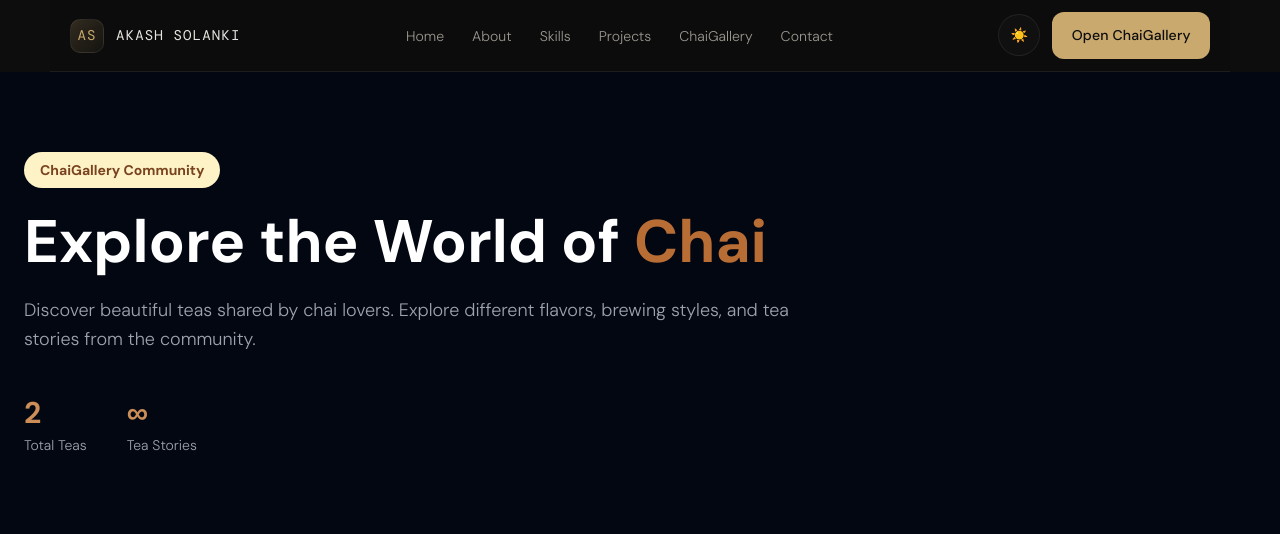
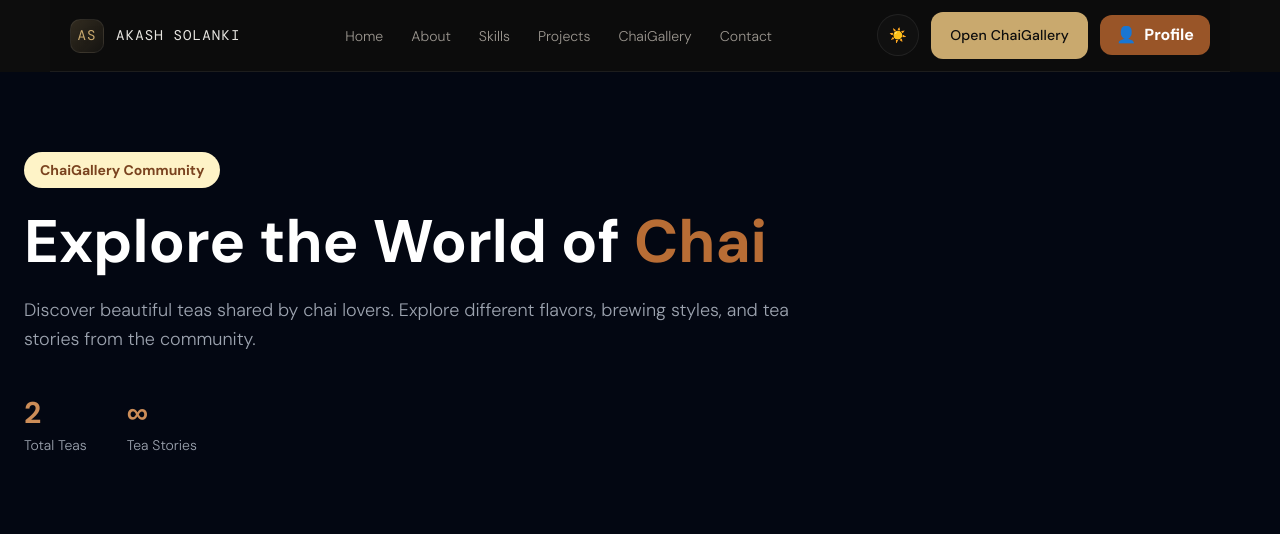
Before and after one commit to Akash112004/ChaiGallery, a Django app: page /chai/gallery/ in a window 1280 px wide. Shown: the top 534 px of the page. Run offline with Django 4.2, Linux system fonts and the light colour scheme; data comes from the database, SQL or seed files in the repository; some libraries are stand-ins or nearby versions.

Commit message:
add profile button

```diff
--- a/chaiheadq/templates/base.html
+++ b/chaiheadq/templates/base.html
@@ -724,6 +724,14 @@
                 </button>
                 <a href="{% url 'index' %}" class="btn btn-gold">Open ChaiGallery</a>
                 <button id="menu-btn" class="btn btn-outline menu-btn" type="button" aria-label="Toggle menu">☰</button>
+
+                        <a href="{% url 'profile' %}"
+                            class="hidden sm:flex items-center gap-2 px-4 py-2 rounded-xl bg-chai-600 text-white font-semibold hover:bg-chai-700 transition">
+
+                            <span>👤</span>
+                            Profile
+
+                        </a>
             </div>
         </nav>
 
```
